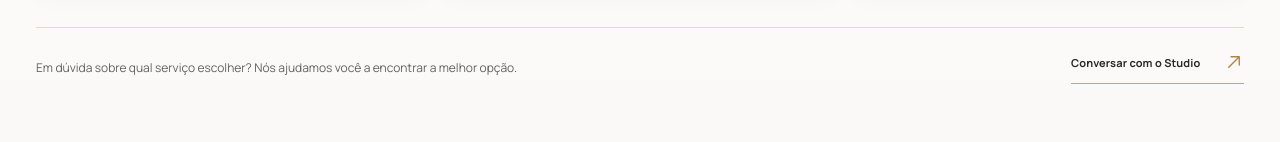
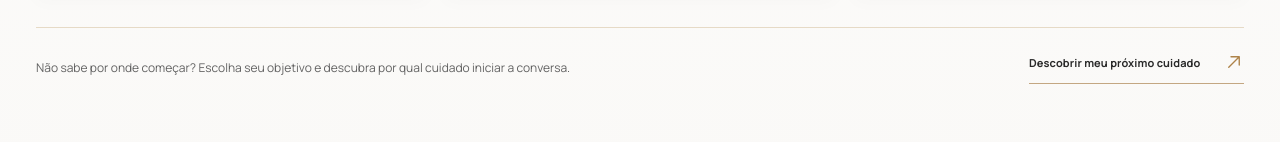
Before and after one commit to lzzamboniofc/StudioGabrielaLima, a website: page index.html in a window 1280 px wide. Shown: the part 3068-3210 px from the top of the page. Drawn offline with nearby package versions, Linux system fonts and the light colour scheme; a web font is replaced by a local one.

Commit message:
Integra seletor de objetivos à jornada de serviços

```diff
--- a/index.html
+++ b/index.html
@@ -130,7 +130,7 @@
           <article class="service-row reveal" data-service="Maquiagem e penteados" tabindex="0"><span class="service-icon" aria-hidden="true">✧</span><div class="service-main"><h3>Maquiagem & Penteados</h3><p>Produções para celebrar ocasiões especiais e destacar sua melhor versão.</p></div><a class="service-action" data-service-whatsapp="Maquiagem e penteados" href="https://wa.me/5511945107378" target="_blank" rel="noopener noreferrer" aria-label="Consultar maquiagem e penteados"><svg class="icon-arrow-up-right" viewBox="0 0 24 24" width="22" height="22" fill="none" stroke="currentColor" stroke-width="1.75" stroke-linecap="round" stroke-linejoin="round" aria-hidden="true" focusable="false"><path d="M5 19 19 5M8 5h11v11"/></svg></a></article>
           <article class="service-row reveal" data-service="Sobrancelhas e unhas" tabindex="0"><span class="service-icon" aria-hidden="true">✳</span><div class="service-main"><h3>Sobrancelhas & Unhas</h3><p>Detalhes que complementam seu autocuidado e valorizam cada escolha.</p></div><a class="service-action" data-service-whatsapp="Sobrancelhas e unhas" href="https://wa.me/5511945107378" target="_blank" rel="noopener noreferrer" aria-label="Consultar sobrancelhas e unhas"><svg class="icon-arrow-up-right" viewBox="0 0 24 24" width="22" height="22" fill="none" stroke="currentColor" stroke-width="1.75" stroke-linecap="round" stroke-linejoin="round" aria-hidden="true" focusable="false"><path d="M5 19 19 5M8 5h11v11"/></svg></a></article>
         </div>
-        <div class="services-foot reveal"><p>Em dúvida sobre qual serviço escolher? Nós ajudamos você a encontrar a melhor opção.</p><a class="text-arrow-link" data-whatsapp href="https://wa.me/5511945107378" target="_blank" rel="noopener noreferrer">Conversar com o Studio <span class="inline-link-icon" aria-hidden="true"><svg class="icon-arrow-up-right" viewBox="0 0 24 24" width="18" height="18" fill="none" stroke="currentColor" stroke-width="1.8" stroke-linecap="round" stroke-linejoin="round" aria-hidden="true" focusable="false"><path d="M5 19 19 5M8 5h11v11"/></svg></span></a></div>
+        <div class="services-foot reveal"><p>Não sabe por onde começar? Escolha seu objetivo e descubra por qual cuidado iniciar a conversa.</p><a class="text-arrow-link" href="#seu-momento">Descobrir meu próximo cuidado <span class="inline-link-icon" aria-hidden="true"><svg class="icon-arrow-up-right" viewBox="0 0 24 24" width="18" height="18" fill="none" stroke="currentColor" stroke-width="1.8" stroke-linecap="round" stroke-linejoin="round" aria-hidden="true" focusable="false"><path d="M5 19 19 5M8 5h11v11"/></svg></span></a></div>
       </div>
     </section>
 
```
